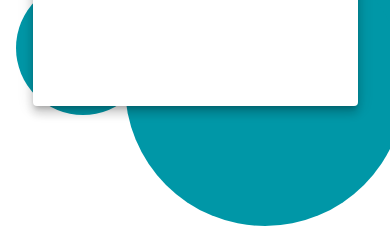
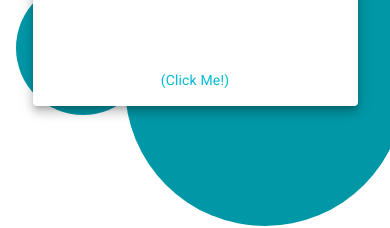
Before and after one commit to Manuel-2011/portfolio, a React app: page / in a window 390 px wide. Shown: the part 530-758 px from the top of the page. Built offline with nearby package versions, Linux system fonts and the light colour scheme.

Commit message:
:sparkles: Responsiveness added to Intro component

```diff
--- a/src/components/Intro.js
+++ b/src/components/Intro.js
@@ -8,6 +8,14 @@ import BackgroundForms from './BackGroundForms';
 const UseStyles1 = makeStyles({
   gridContainer: {
     height: '100%',
+  },
+  clickMe: {
+    display: 'none',
+    '@media only screen and (hover: none)': {
+      display: 'block',
+      position: 'absolute',
+      bottom: '1rem',
+    },
   },
 });
 const MainTitle = () => {
@@ -28,6 +36,11 @@ const MainTitle = () => {
       <Grid item>
         <Typography variant="h2" align="center">
           Web Developer
+        </Typography>
+      </Grid>
+      <Grid item className={classes.clickMe}>
+        <Typography color="primary" variant="body2" align="center">
+          (Click Me!)
         </Typography>
       </Grid>
     </Grid>
```
